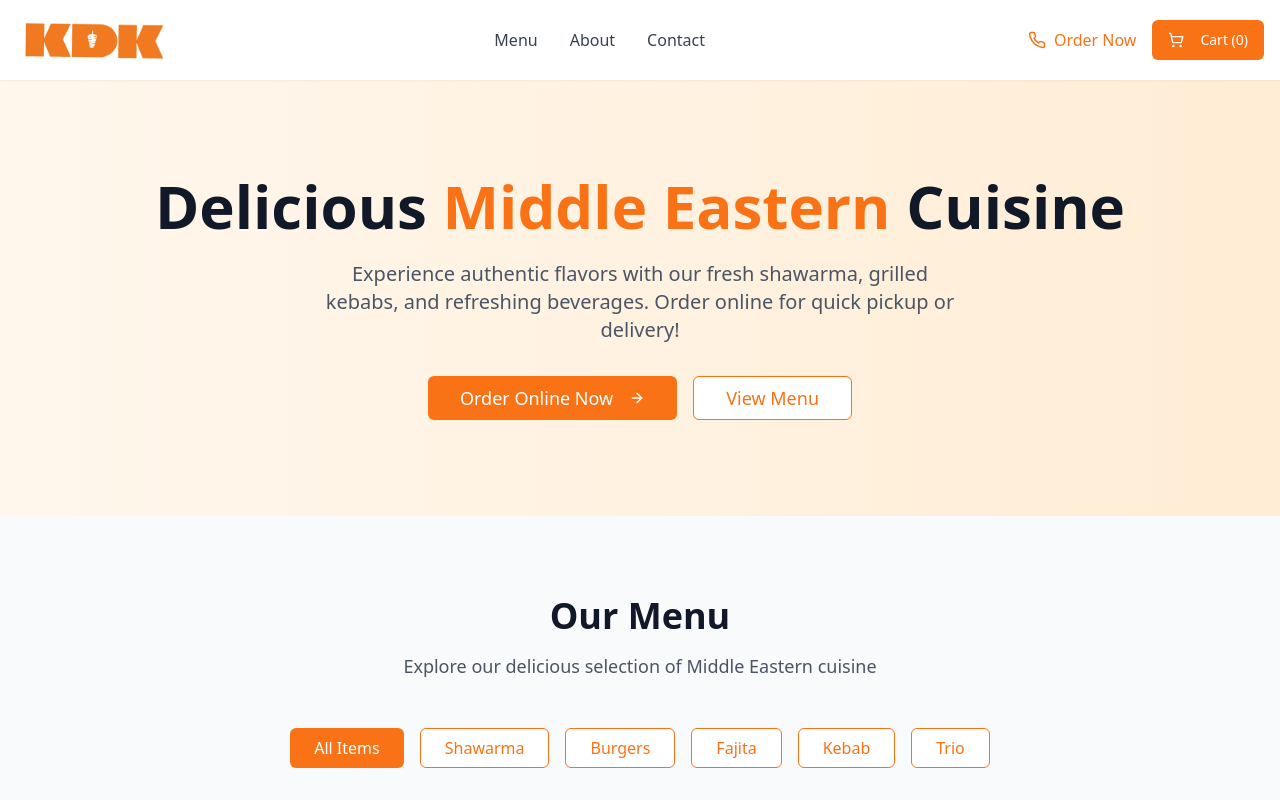
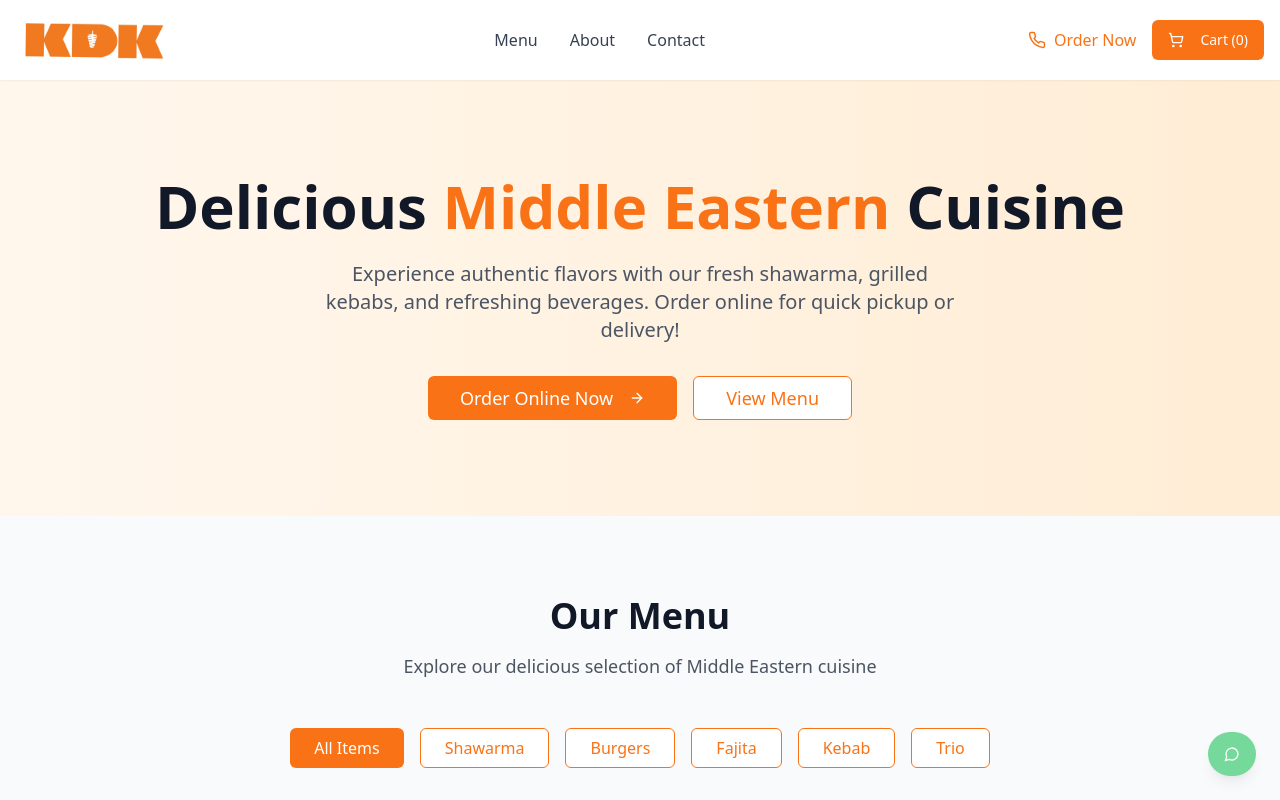
Before and after one commit to Noorcom-Network-NNL/kdk-food-express, a React (Vite) app: page / in a window 1280 px wide. Shown: the top 800 px of the page. Built offline with nearby package versions, Linux system fonts and the light colour scheme.

Commit message:
Add WhatsApp chat
Add WhatsApp chat functionality to the website.

```diff
--- a/src/App.tsx
+++ b/src/App.tsx
@@ -6,6 +6,7 @@ import { BrowserRouter, Routes, Route } from "react-router-dom";
 import Index from "./pages/Index";
 import About from "./pages/About";
 import NotFound from "./pages/NotFound";
+import WhatsAppChat from "./components/WhatsAppChat";
 
 const queryClient = new QueryClient();
 
@@ -21,6 +22,7 @@ const App = () => (
           {/* ADD ALL CUSTOM ROUTES ABOVE THE CATCH-ALL "*" ROUTE */}
           <Route path="*" element={<NotFound />} />
         </Routes>
+        <WhatsAppChat />
       </BrowserRouter>
     </TooltipProvider>
   </QueryClientProvider>
--- /dev/null
+++ b/src/components/WhatsAppChat.tsx
@@ -0,0 +1,28 @@
+import { MessageCircle } from "lucide-react";
+import { Button } from "@/components/ui/button";
+
+const WhatsAppChat = () => {
+  const phoneNumber = "+254728777712";
+  const message = "Hello! I'd like to place an order at KDK Food Express.";
+
+  const handleWhatsAppClick = () => {
+    const encodedMessage = encodeURIComponent(message);
+    const whatsappUrl = `https://wa.me/${phoneNumber.replace('+', '')}?text=${encodedMessage}`;
+    window.open(whatsappUrl, '_blank');
+  };
+
+  return (
+    <div className="fixed bottom-6 right-6 z-50">
+      <Button
+        onClick={handleWhatsAppClick}
+        className="bg-green-500 hover:bg-green-600 text-white rounded-full p-4 shadow-lg hover:shadow-xl transition-all duration-300 animate-pulse"
+        size="lg"
+      >
+        <MessageCircle size={24} />
+        <span className="sr-only">Chat on WhatsApp</span>
+      </Button>
+    </div>
+  );
+};
+
+export default WhatsAppChat;
```
